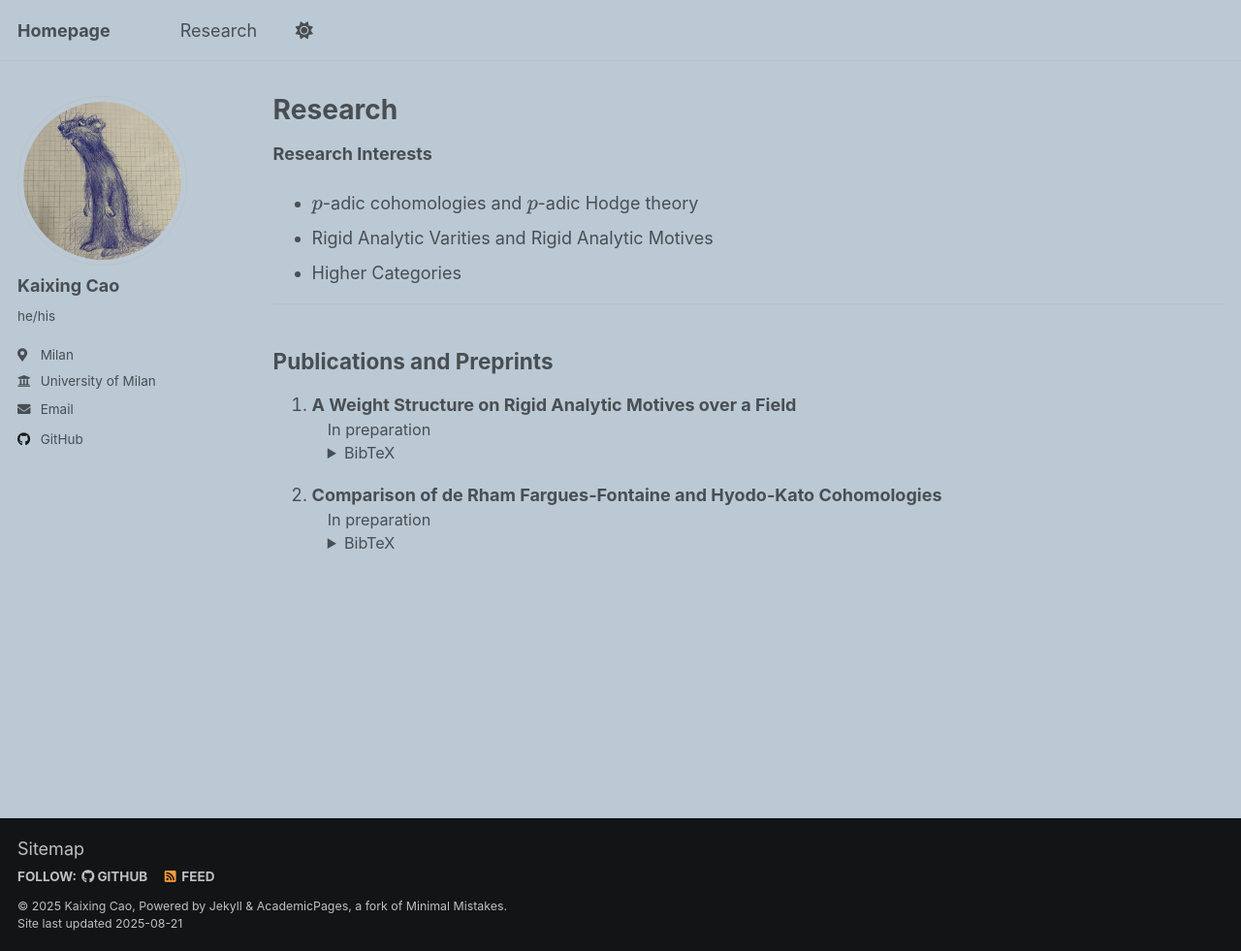
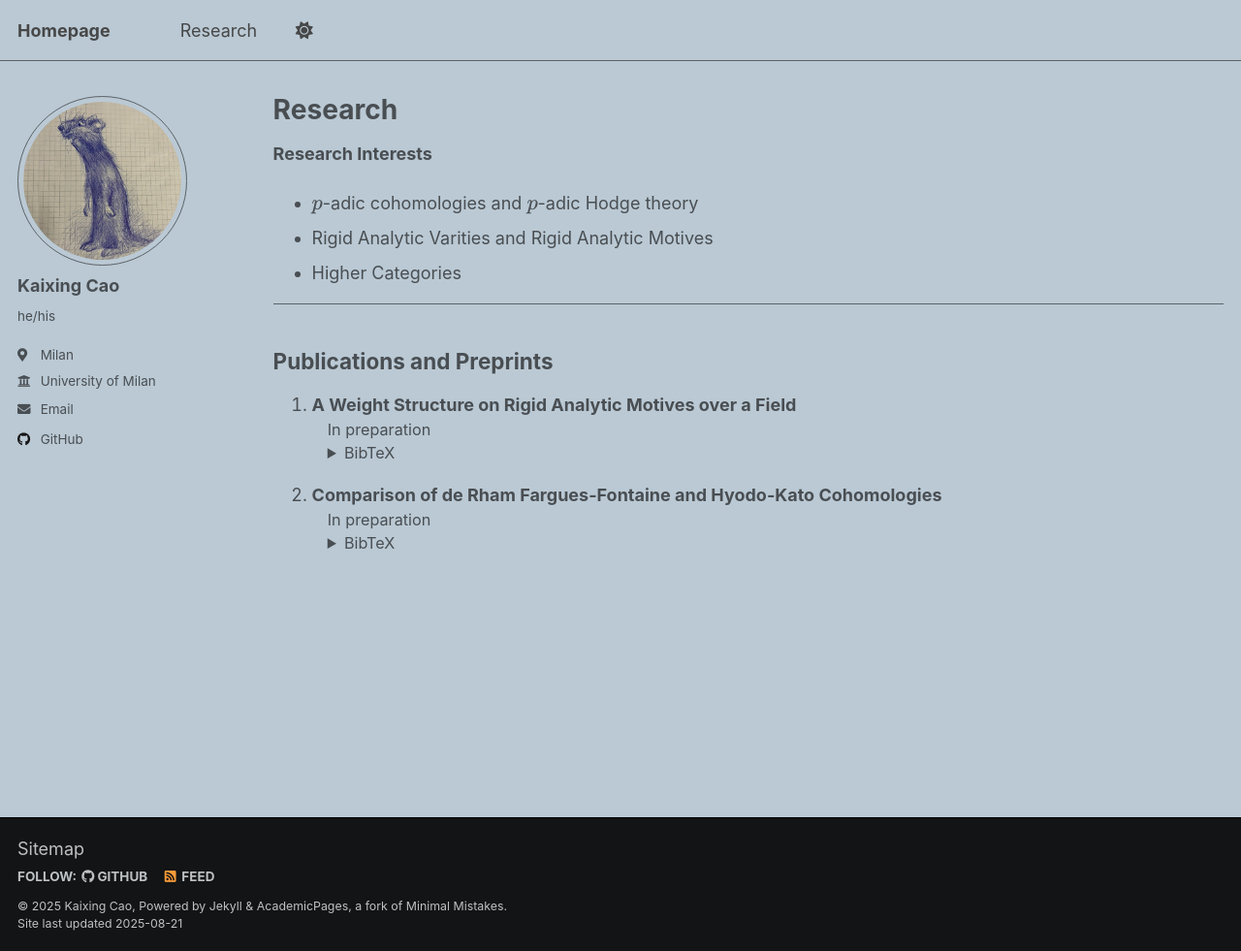
Before and after one commit to kaihsingtsao/kaihsingtsao.github.io, a Jekyll site: the page built from _pages/research.md, in a window 1280 px wide and 981 px high. Shown: the whole window at 97% size. Built offline with Jekyll 4.4.1, drawn with Linux system fonts in a browser that asks for light colours; a style sheet for code colours, icons or effects is not loaded.

Commit message:
Update theme and possible font of bibtex

```diff
--- a/_includes/head/custom.html
+++ b/_includes/head/custom.html
@@ -14,4 +14,5 @@
 <link rel="icon" href="/images/favicon.ico"/>
 <meta name="theme-color" content="#ffffff"/>
 
+<link href="https://fonts.googleapis.com/css2?family=Fira+Code:wght@400;500;700&display=swap" rel="stylesheet">
 <!-- end custom head snippets -->
--- a/_pages/research.md
+++ b/_pages/research.md
@@ -85,9 +85,9 @@ author_profile: true
     </button>
 
     <!-- BibTeX with theme highlight -->
-    <pre style="margin:0; padding:0.75em; border-radius:0 0 8px 8px; overflow-x:auto;">
-      <code>{{ pub.bib | escape }}</code>
-    </pre>
+<pre style="margin:0; padding:0.75em; border-radius:0 0 8px 8px; overflow-x:auto; font-family: 'Fira Code', monospace;">
+  <code>{{ pub.bib | escape }}</code>
+</pre>
 
   </div>
 </details>
--- a/_sass/theme/_mytheme_dark.scss
+++ b/_sass/theme/_mytheme_dark.scss
@@ -6,6 +6,7 @@
 $gray                       : #7a8288;
 $dark-gray                  : mix(#000, $gray, 40%);
 $darker-gray                : mix(#000, $gray, 60%);
+$lightless-gray                 : mix(#fff, $gray, 30%);
 $light-gray                 : mix(#fff, $gray, 50%);
 $lighter-gray               : mix(#fff, $gray, 90%);
 
@@ -13,7 +14,7 @@ $background                 : #474747;
 $background-light           : mix(#fff, $background, 80%);
 $background-lighter         : mix(#fff, $background, 90%);
 $text                       : #e8dfdf;
-$text-lighter               : mix(#fff, $text, 80%);
+$text-lighter               : mix(#fff, $text, 60%);
 $link                       : #A6C9EC;
 $link-dark                  : mix(#000, $link, 25%);
 $link-light                 : mix(#fff, $link, 25%);
@@ -42,7 +43,7 @@ html[data-theme="dark"] {
     --global-base-color                 : #{$background};
     --global-bg-color                   : #{$background};
     --global-footer-bg-color            : #{$background};
-    --global-border-color               : #{$light-gray};
+    --global-border-color               : #{$lightless-gray};
     --global-dark-border-color          : #{$background-light};
     --global-code-background-color      : {$background};
     --global-code-text-color            : #{$text-lighter};
--- a/_sass/theme/_mytheme_light.scss
+++ b/_sass/theme/_mytheme_light.scss
@@ -17,7 +17,7 @@ $lightbackground-darker     : mix(#000, $lightbackground, 90%);
 $link                       : #5371C6;
 $link-dark                  : mix(#000, $link, 25%);
 $link-light                 : mix(#fff, $link, 25%);
-
+$border                     : mix(#000, $gray, 25%);
 
 
 /* Color codes used for the site */
@@ -42,15 +42,15 @@ $sidebar-screen-min-width   : 1024px;
     --global-base-color                 : #{$background};
     --global-bg-color                   : #{$lightbackground};
     --global-footer-bg-color            : #{$lightbackground-darker};
-    --global-border-color               : #bdc1c4;
-    --global-dark-border-color          : #bdsc1c4;
+    --global-border-color               : #{$border};
+    --global-dark-border-color          : #000;
     --global-code-background-color      : #{$lightbackground};
     --global-code-text-color            : #{$darker-gray};
     --global-fig-caption-color          : #mix(#fff,  #{$dark-gray}, 25%);
     --global-link-color                 : #{$link};
     --global-link-color-hover           : #{$link-dark};
     --global-link-color-visited         : #{$link-light};
-    --global-masthead-link-color        : #{$dark-gray};
+    --global-masthead-link-color        : #{$background};
     --global-masthead-link-color-hover  : mix(#000, #{$gray}, 25%);
     --global-text-color                 : #{$dark-gray};
     --global-text-color-light           : #{$light-gray};
```
